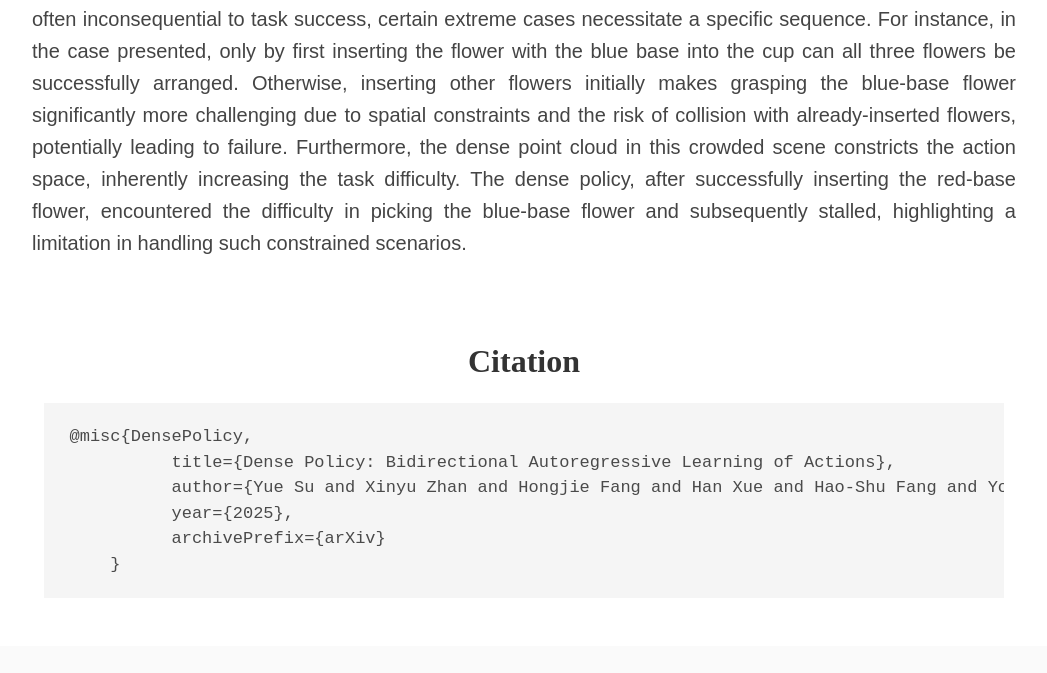
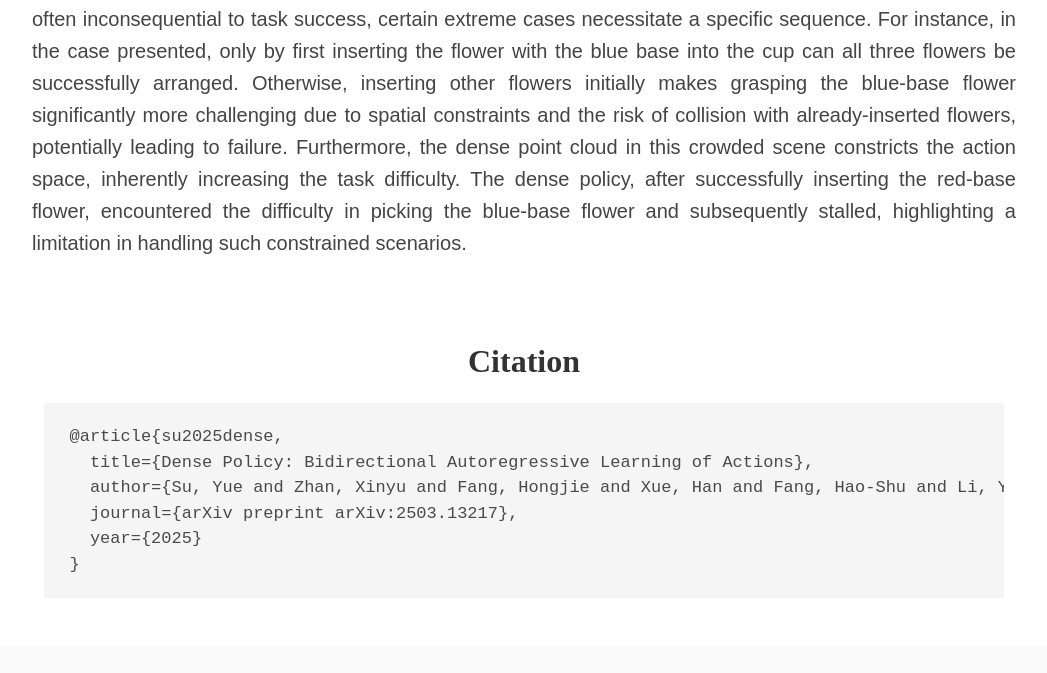
Before and after one commit to Selen-Suyue/DspNet, a plain HTML site: page index.html in a window 1280 px wide. Shown: the part 5990-6663 px from the top of the page, without its empty margins (116-1163 px from the left). Drawn offline with nearby package versions, Linux system fonts and the light colour scheme; some icons are missing; a web font is replaced by a local one.

Commit message:
Update index.html

```diff
--- a/index.html
+++ b/index.html
@@ -474,12 +474,12 @@ progressively infilled and refined into a complete predicted sequence, leading t
     <div class="container is-max-desktop content">
       <h3 class="title is-3"
         style="font-family: 'Ubuntu Mono','Fira Code'; font-weight: 700;text-align: center; color: #333;">Citation</h3>
-      <pre style="font-family: 'Roboto Mono', monospace; font-size: 17px;"><code>@misc{DensePolicy,
-          title={Dense Policy: Bidirectional Autoregressive Learning of Actions},
-          author={Yue Su and Xinyu Zhan and Hongjie Fang and Han Xue and Hao-Shu Fang and Yong-Lu Li and Cewu Lu and Lixin Yang},
-          year={2025},
-          archivePrefix={arXiv}
-    }</code></pre>
+      <pre style="font-family: 'Roboto Mono', monospace; font-size: 17px;"><code>@article{su2025dense,
+  title={Dense Policy: Bidirectional Autoregressive Learning of Actions},
+  author={Su, Yue and Zhan, Xinyu and Fang, Hongjie and Xue, Han and Fang, Hao-Shu and Li, Yong-Lu and Lu, Cewu and Yang, Lixin},
+  journal={arXiv preprint arXiv:2503.13217},
+  year={2025}
+}</code></pre>
     </div>
   </section>
 
```
